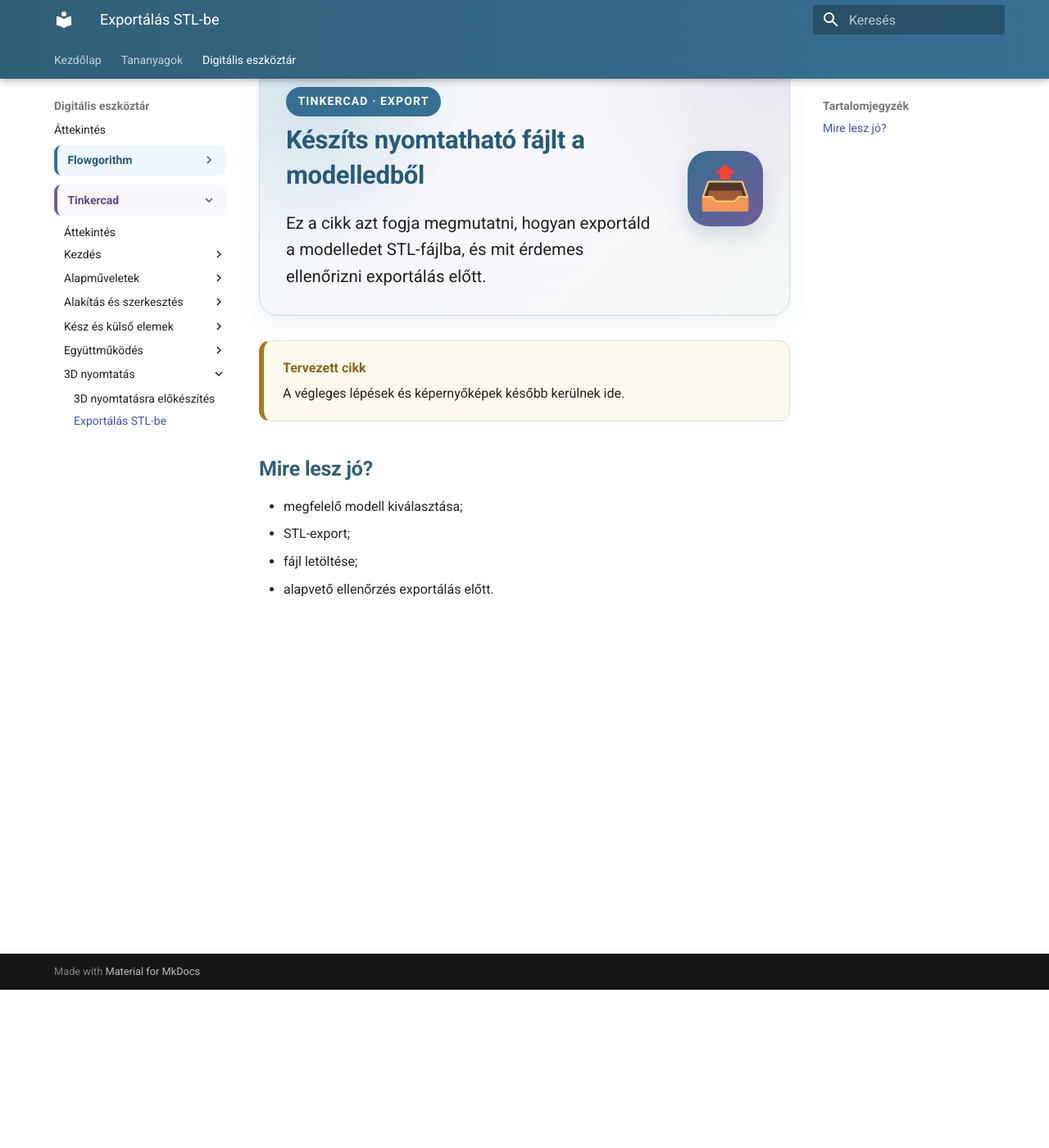
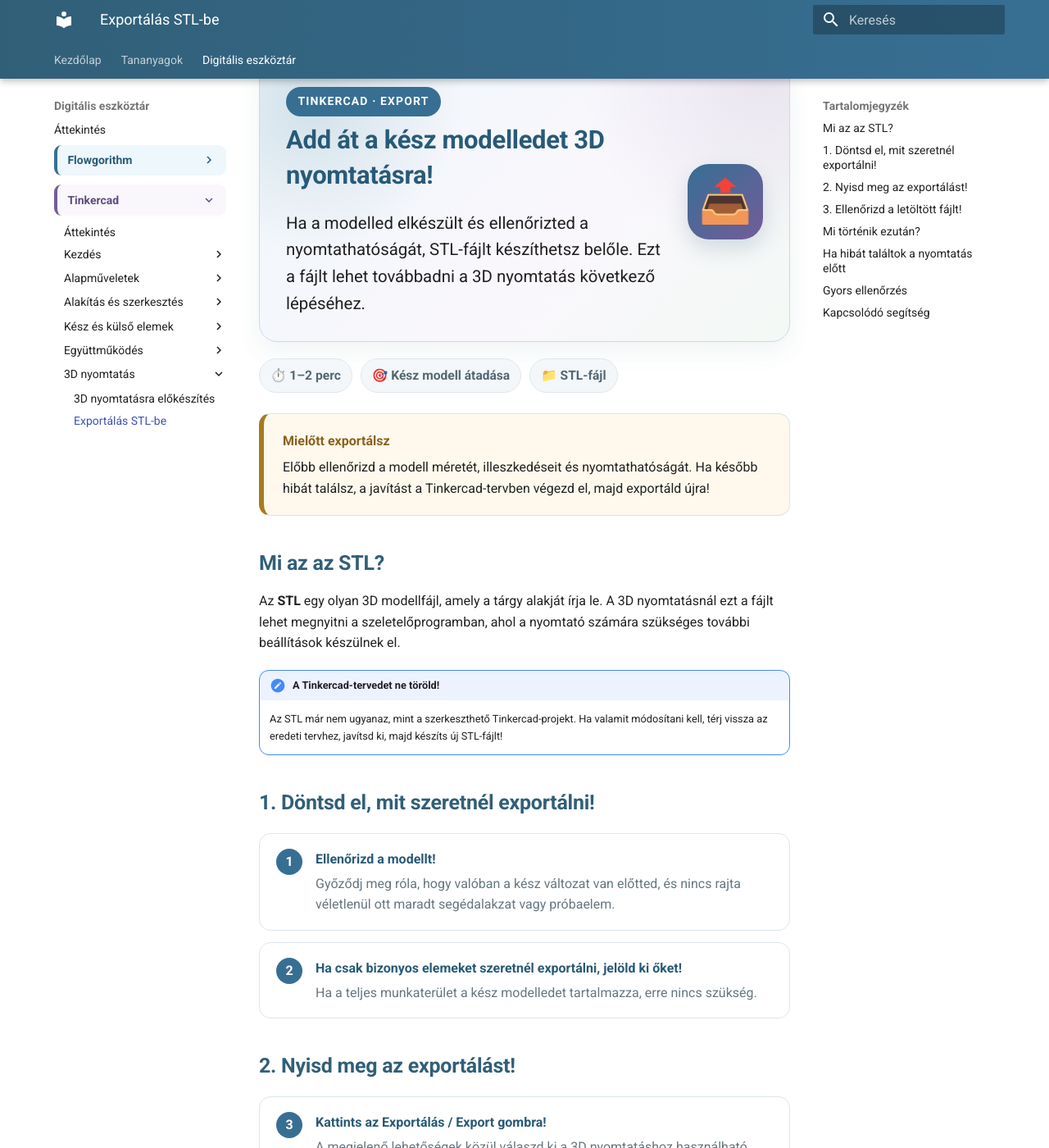
Before and after one commit to bsuszter/digitalis-eszkoztar, an MkDocs documentation site: the page built from docs/eszkoztar/tinkercad/exportalas-stl.md, in a window 1280 px wide and 1400 px high, scrolled down 193 px. Shown: the whole window at 82% size. Built offline with MkDocs 1.6.1 and Material for MkDocs 9.7.7, drawn with Linux system fonts in a browser that asks for light colours; some of the changed text lies outside the part shown.

Commit message:
Complete Tinkercad STL export lesson

```diff
--- a/docs/eszkoztar/tinkercad/exportalas-stl.md
+++ b/docs/eszkoztar/tinkercad/exportalas-stl.md
@@ -3,20 +3,96 @@
 <div class="article-hero">
   <div>
     <span class="article-kicker">TINKERCAD · EXPORT</span>
-    <h2>Készíts nyomtatható fájlt a modelledből</h2>
-    <p>Ez a cikk azt fogja megmutatni, hogyan exportáld a modelledet STL-fájlba, és mit érdemes ellenőrizni exportálás előtt.</p>
+    <h2>Add át a kész modelledet 3D nyomtatásra!</h2>
+    <p>Ha a modelled elkészült és ellenőrizted a nyomtathatóságát, STL-fájlt készíthetsz belőle. Ezt a fájlt lehet továbbadni a 3D nyomtatás következő lépéséhez.</p>
   </div>
   <div class="article-hero__icon">📤</div>
 </div>
 
-<div class="quick-note">
-  <strong>Tervezett cikk</strong>
-  <span>A végleges lépések és képernyőképek később kerülnek ide.</span>
+<div class="article-meta">
+  <span>⏱️ 1–2 perc</span>
+  <span>🎯 Kész modell átadása</span>
+  <span>📁 STL-fájl</span>
 </div>
 
-## Mire lesz jó?
+<div class="quick-note">
+  <strong>Mielőtt exportálsz</strong>
+  <span>Előbb ellenőrizd a modell méretét, illeszkedéseit és nyomtathatóságát. Ha később hibát találsz, a javítást a Tinkercad-tervben végezd el, majd exportáld újra!</span>
+</div>
 
-- megfelelő modell kiválasztása;
-- STL-export;
-- fájl letöltése;
-- alapvető ellenőrzés exportálás előtt.
+## Mi az az STL?
+
+Az **STL** egy olyan 3D modellfájl, amely a tárgy alakját írja le. A 3D nyomtatásnál ezt a fájlt lehet megnyitni a szeletelőprogramban, ahol a nyomtató számára szükséges további beállítások készülnek el.
+
+!!! important "A Tinkercad-tervedet ne töröld!"
+    Az STL már nem ugyanaz, mint a szerkeszthető Tinkercad-projekt. Ha valamit módosítani kell, térj vissza az eredeti tervhez, javítsd ki, majd készíts új STL-fájlt!
+
+## 1. Döntsd el, mit szeretnél exportálni!
+
+<div class="step-stack">
+  <div class="step-card"><span class="step-no">1</span><div><strong>Ellenőrizd a modellt!</strong><span>Győződj meg róla, hogy valóban a kész változat van előtted, és nincs rajta véletlenül ott maradt segédalakzat vagy próbaelem.</span></div></div>
+  <div class="step-card"><span class="step-no">2</span><div><strong>Ha csak bizonyos elemeket szeretnél exportálni, jelöld ki őket!</strong><span>Ha a teljes munkaterület a kész modelledet tartalmazza, erre nincs szükség.</span></div></div>
+</div>
+
+## 2. Nyisd meg az exportálást!
+
+<div class="step-stack">
+  <div class="step-card"><span class="step-no">3</span><div><strong>Kattints az Exportálás / Export gombra!</strong><span>A megjelenő lehetőségek közül válaszd ki a 3D nyomtatáshoz használható fájltípust.</span></div></div>
+  <div class="step-card"><span class="step-no">4</span><div><strong>Válaszd az STL formátumot!</strong><span>A Tinkercad elkészíti és letölti a modell STL-változatát.</span></div></div>
+</div>
+
+## 3. Ellenőrizd a letöltött fájlt!
+
+<div class="step-stack">
+  <div class="step-card"><span class="step-no">5</span><div><strong>Keresd meg a letöltött fájlt!</strong><span>A böngésző általában a Letöltések mappába menti. A fájl neve <code>.stl</code> végződésű lesz.</span></div></div>
+  <div class="step-card"><span class="step-no">6</span><div><strong>Adj neki értelmes fájlnevet!</strong><span>Ha szükséges, nevezd át úgy, hogy később is egyértelmű legyen, kihez és melyik munkához tartozik.</span></div></div>
+</div>
+
+<div class="quick-note">
+  <strong>Jó fájlnév</strong>
+  <span>Használj rövid, egyértelmű nevet! Például: <code>kovacs_anna_telefontarto.stl</code>. Kerüld a csak „uj”, „kesz”, „modell1” típusú neveket!</span>
+</div>
+
+## Mi történik ezután?
+
+Az STL-fájlt egy **szeletelőprogram** nyitja meg. Ott készülnek el a nyomtató számára fontos beállítások, például a rétegek, az elhelyezés és szükség esetén az alátámasztás.
+
+<div class="quick-note">
+  <strong>Itt véget ér a te Tinkercad-feladatod</strong>
+  <span>Ha a feladat másként nem rendelkezik, az STL elkészítése és leadása után a szeletelést és a tényleges nyomtatást a tanár végzi.</span>
+</div>
+
+## Ha hibát találtok a nyomtatás előtt
+
+Ne próbáld az STL-fájlt „foltozgatni”!
+
+**Helyes folyamat:**
+
+**Tinkercad-terv → javítás → új ellenőrzés → új STL-export**
+
+Így mindig megmarad egy szerkeszthető, átlátható eredeti modelled.
+
+## Gyors ellenőrzés
+
+<div class="check-panel">
+  <label><input type="checkbox"><span>Exportálás előtt ellenőriztem, hogy a megfelelő modell van előttem.</span></label>
+  <label><input type="checkbox"><span>STL formátumban exportáltam.</span></label>
+  <label><input type="checkbox"><span>Megtaláltam a letöltött fájlt.</span></label>
+  <label><input type="checkbox"><span>A fájl neve egyértelműen azonosítja a munkámat.</span></label>
+  <label><input type="checkbox"><span>Tudom, hogy javítás esetén a Tinkercad-tervhez kell visszatérnem.</span></label>
+</div>
+
+## Kapcsolódó segítség
+
+<div class="related-grid">
+  <a href="../nyomtatas-elokeszites/">
+    <span class="related-icon">🖨️</span>
+    <span class="related-text"><strong>3D nyomtatásra előkészítés</strong><small>Ha exportálás előtt még ellenőriznéd a modelledet.</small></span>
+  </a>
+  <a href="../uj-terv/">
+    <span class="related-icon">🆕</span>
+    <span class="related-text"><strong>Új 3D terv létrehozása</strong><small>Ha vissza szeretnél térni a Tinkercad-projektek kezeléséhez.</small></span>
+  </a>
+</div>
+
+<div class="back-link"><a href="../">← Vissza a Tinkercad eszköztárhoz</a></div>
```
